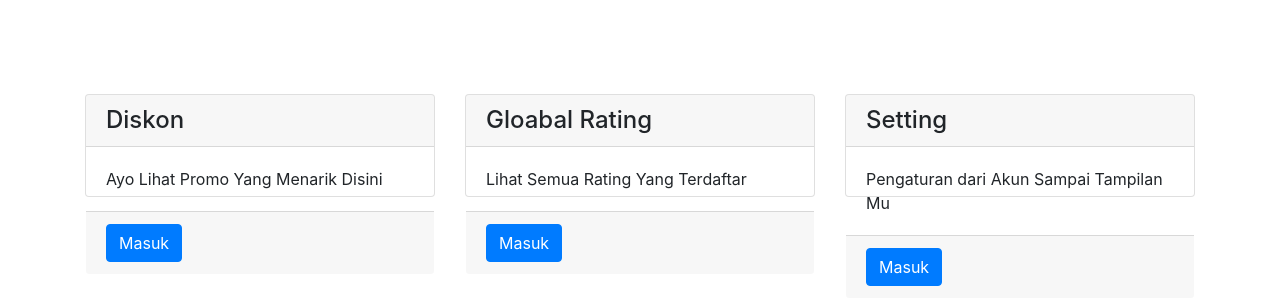
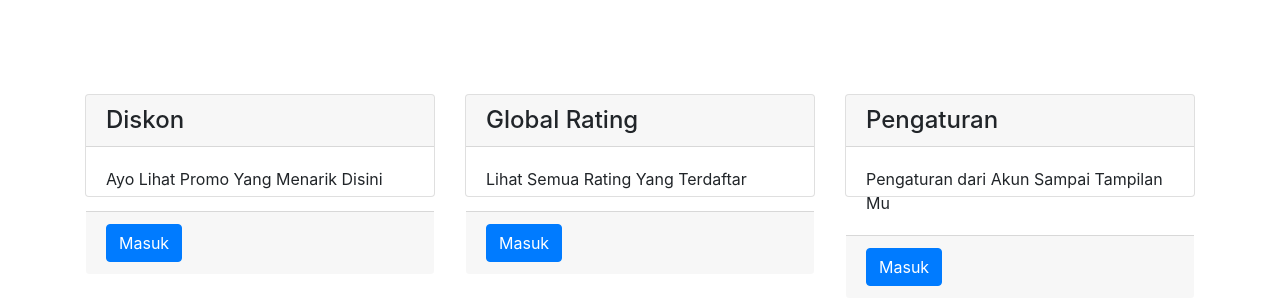
Before and after one commit to BoxRate/BoxRate, a PHP site: page / in a window 1280 px wide. Shown: the part 998-1298 px from the top of the page. Run offline with PHP 8.4, Linux system fonts and the light colour scheme; the visitor is signed in with stand-in values (Sample User, id 1).

Commit message:
Perbaiki Nama

```diff
--- a/index.php
+++ b/index.php
@@ -159,7 +159,7 @@
         </div>
          <div class="col-lg-4 mb-4">
           <div class="card h-50">
-            <h4 class="card-header">Gloabal Rating</h4>
+            <h4 class="card-header">Global Rating</h4>
             <div class="card-body">
               <p class="card-text">Lihat Semua Rating Yang Terdaftar</p>
             </div>
@@ -170,7 +170,7 @@
         </div>
          <div class="col-lg-4 mb-4">
           <div class="card h-50">
-            <h4 class="card-header">Setting</h4>
+            <h4 class="card-header">Pengaturan</h4>
             <div class="card-body">
               <p class="card-text">Pengaturan dari Akun Sampai Tampilan Mu</p>
             </div>
```
